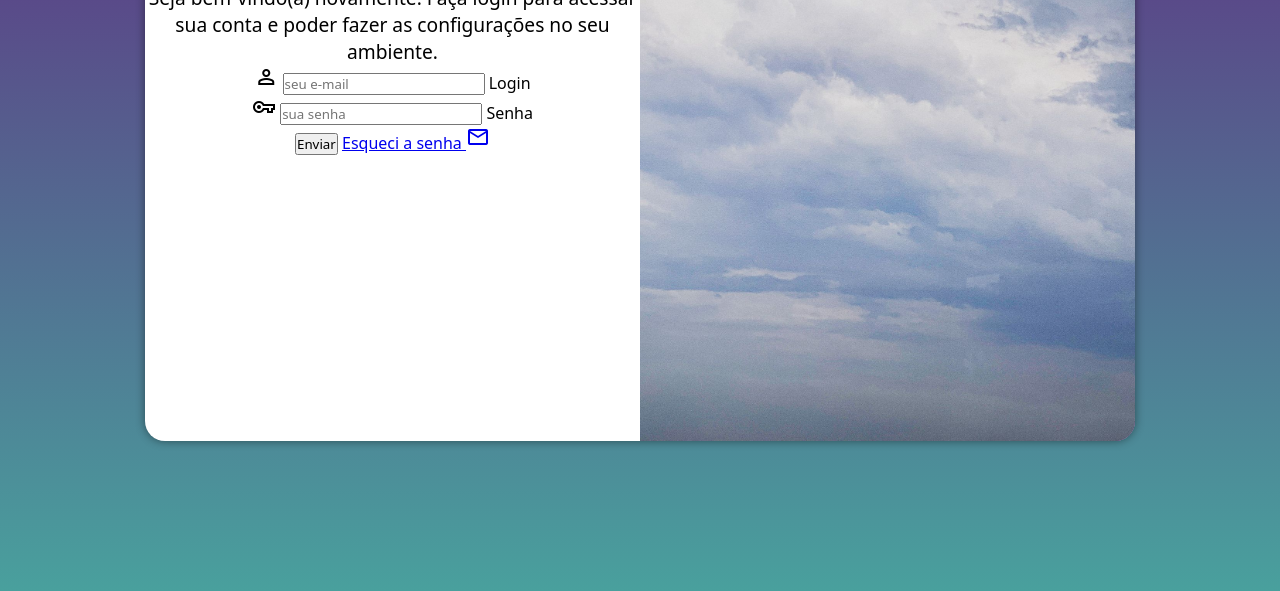
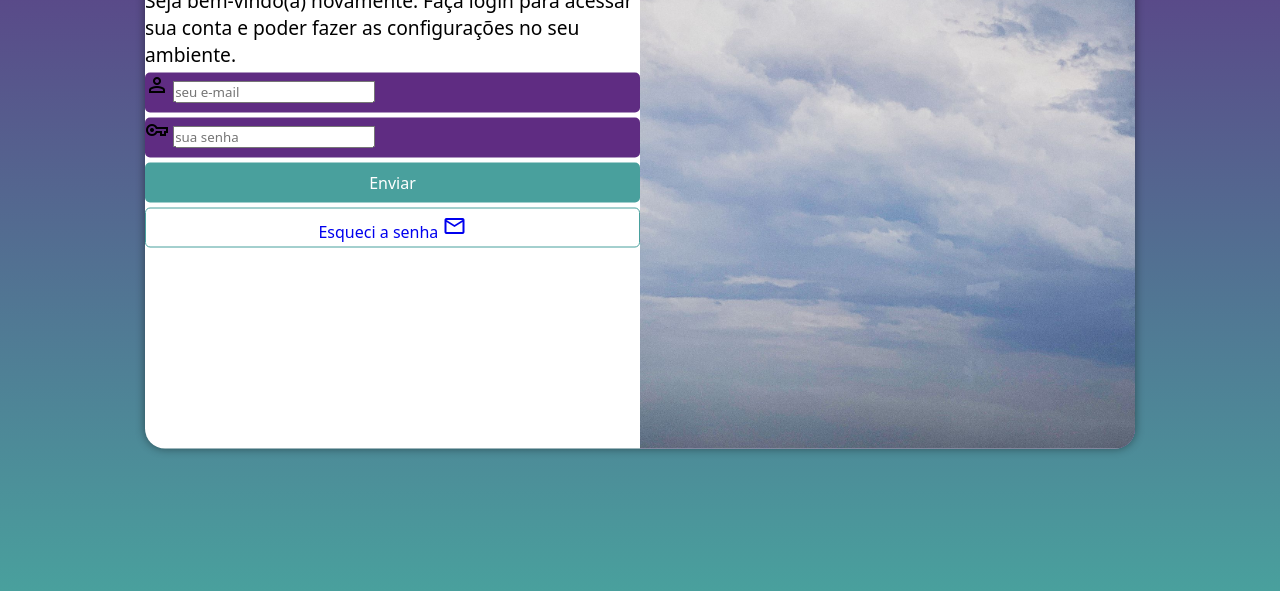
Before and after one commit to Gustavo30309/projeto-login, a plain HTML site: page index.html in a window 1280 px wide. Shown: the part 209-800 px from the top of the page. Drawn offline with nearby package versions, Linux system fonts and the light colour scheme.

Commit message:
formatação do formulário

```diff
--- a/estilos/style.css
+++ b/estilos/style.css
@@ -34,7 +34,7 @@ section#login {
 
     background-color: white;
     width: 250px;
-    height: 500px;
+    height: 515px;
     border-radius: 20px;
     box-shadow: 0px 0px 10px rgba(0, 0, 0, 0.452);
 
@@ -55,7 +55,7 @@ select#login > div#formulario {
     padding: 10px;
 }
 
-div#formulario {
+div#formulario > h1 {
     text-align: center;
     margin-bottom: 10px;
 }
@@ -63,3 +63,56 @@ div#formulario {
 div#formulario > p {
     font-size: 0.8em;
 }
+
+form > div.campo {
+    background-color: #5f2c82;
+    display: block;
+    width: 100%;
+    height: 40px;
+    border-radius: 5px;
+    margin: 5px 0px;
+}
+
+div.campo > label {
+    display: none;
+}
+
+form > input[type=submit] {
+    display: block;
+    font-size: 1em;
+    width: 100%;
+    height: 40px;
+    background-color: #49a09d;
+    color: white;
+    border: none;
+    border-radius: 5px;
+    cursor: pointer;
+}
+
+form > input[type=submit]:hover {
+    background-color: #326d6b;
+    transition: .4s;
+}
+
+form > a.botao {
+    display: block;
+    text-align: center;
+    font-size: 1em;
+    width: 100%;
+    height: 40px;
+    padding-top: 5px;
+    margin-top: 5px;
+    background-color: white;
+    border: 1px solid #49a09d;
+    border-radius: 5px;
+    text-decoration: none;
+}
+
+form > a.botao:hover {
+    background-color: #6cd3cf;
+    transition: .4s;
+}
+
+form > a.botao > span {
+    font-size: 0.8em;
+}
--- a/index.html
+++ b/index.html
@@ -31,7 +31,7 @@
                         <label for="isenha">Senha</label>
                     </div>
                     <input type="submit" value="Enviar">
-                    <a href="esqueci.html">
+                    <a href="esqueci.html" class="botao">
                         Esqueci a senha <i class="material-symbols-outlined">mail</i>
                     </a>
                 </form>
```
